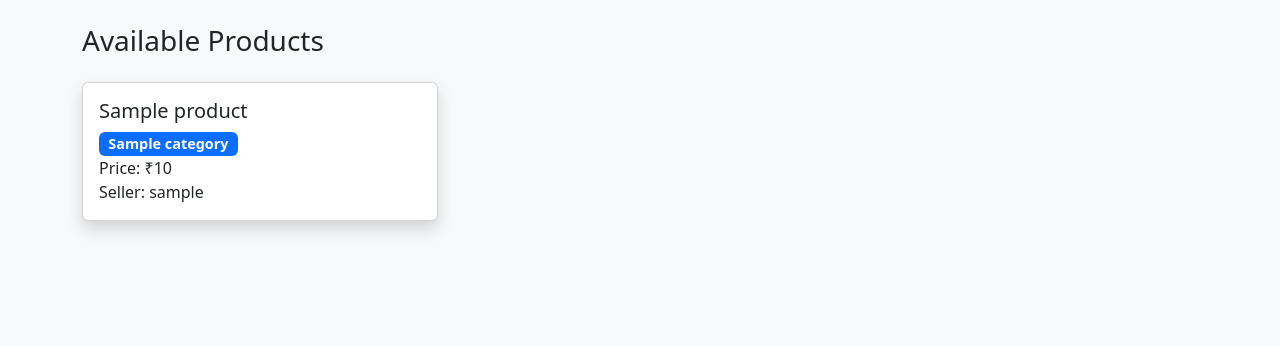
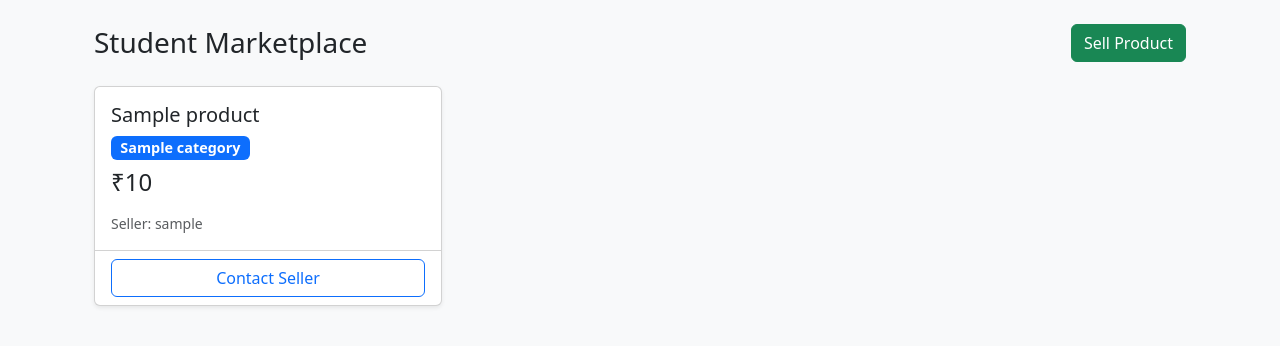
Before and after one commit to riddhipankhade/HM0049-404Found, a Python web app: template student_marketplace/student_marketplace/templates/dashboard.html in a window 1280 px wide. Shown: the part 56-402 px from the top of the page. Run offline with Jinja, Linux system fonts and the light colour scheme; the template is opened without the code that fills it: most values are stand-ins (such as "Sample title", 1, 10 or a date in 2020).

Commit message:
Update dashboard.html

```diff
--- a/student_marketplace/student_marketplace/templates/dashboard.html
+++ b/student_marketplace/student_marketplace/templates/dashboard.html
@@ -1,36 +1,46 @@
 {% extends "base.html" %}
 
 {% block content %}
-<div class="row">
-    <div class="col-md-8">
-        <h3 class="mb-4">Available Products</h3>
-        <div class="row">
-            {% for product in products %}
-            <div class="col-md-6 mb-4">
-                <div class="card h-100 shadow">
-                    <div class="card-body">
-                        <h5 class="card-title">{{ product.name }}</h5>
-                        <p class="card-text">
-                            <span class="badge bg-primary">{{ product.category }}</span><br>
-                            Price: ₹{{ product.price }}<br>
+<div class="container">
+    <div class="d-flex justify-content-between align-items-center mb-4">
+        <h1 class="h3 mb-0">Student Marketplace</h1>
+        <a href="/post_product" class="btn btn-success">
+            <i class="bi bi-plus-lg"></i> Sell Product
+        </a>
+    </div>
+
+    <div class="row row-cols-1 row-cols-md-2 row-cols-lg-3 g-4">
+        {% for product in products %}
+        <div class="col">
+            <div class="card h-100 shadow-sm">
+                <div class="card-body">
+                    <h5 class="card-title">{{ product.name }}</h5>
+                    <div class="mb-2">
+                        <span class="badge bg-primary">{{ product.category }}</span>
+                    </div>
+                    <p class="card-text">
+                        <span class="h4">₹{{ product.price }}</span>
+                    </p>
+                    <div class="d-flex justify-content-between align-items-center">
+                        <small class="text-muted">
                             Seller: {{ product.seller.username }}
-                        </p>
+                        </small>
                     </div>
                 </div>
-            </div>
-            {% endfor %}
-        </div>
-    </div>
-
-    <div class="col-md-4">
-        {% if current_user.user_type == 'seller' %}
-        <div class="card shadow">
-            <div class="card-body">
-                <h5 class="card-title">Seller Actions</h5>
-                <a href="/post_product" class="btn btn-primary w-100 mb-2">Post New Product</a>
+                <div class="card-footer bg-transparent">
+                    <button class="btn btn-outline-primary w-100">
+                        <i class="bi bi-envelope"></i> Contact Seller
+                    </button>
+                </div>
             </div>
         </div>
-        {% endif %}
+        {% else %}
+        <div class="col-12">
+            <div class="alert alert-info">
+                No products available yet. Be the first to sell something!
+            </div>
+        </div>
+        {% endfor %}
     </div>
 </div>
 {% endblock %}
```
